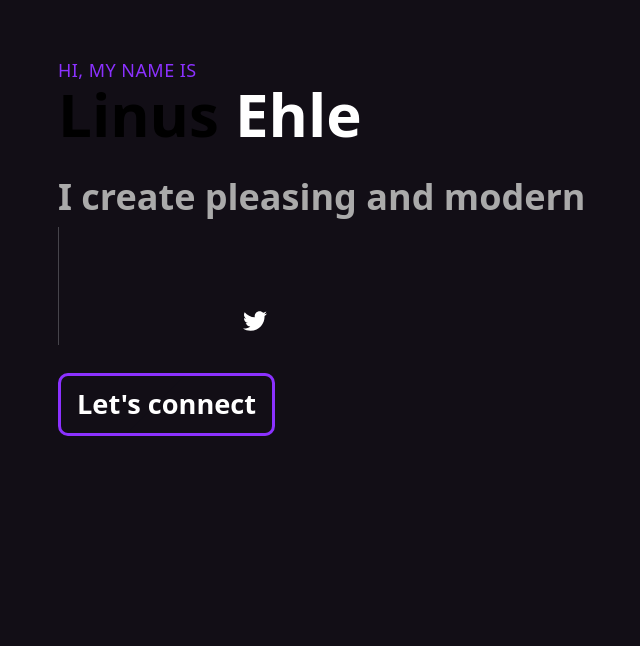
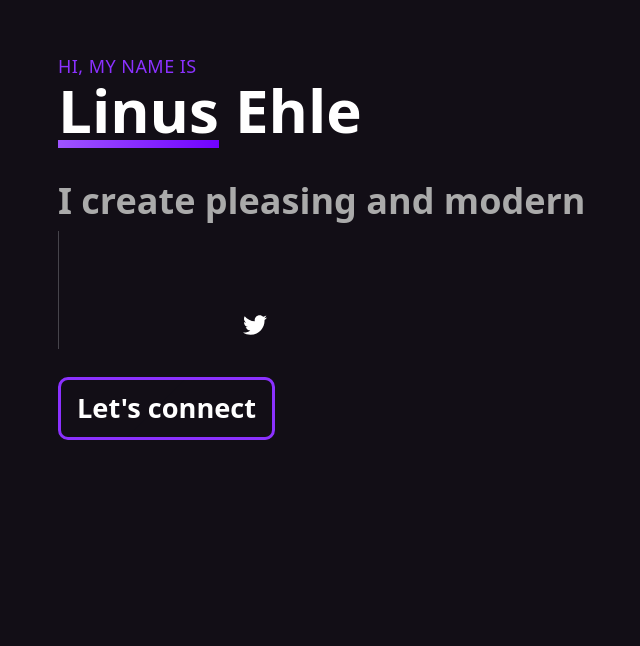
Before and after one commit to linusehle/linusehle-portfolio, a React (Vite) app: page / in a window 1280 px wide. Shown: the part 154-800 px from the top of the page, without its empty margins (242-882 px from the left). Built offline with nearby package versions, Linux system fonts and the light colour scheme.

Commit message:
feat: changed first-name color to linar-gradient

```diff
--- a/src/components/Header/header.scss
+++ b/src/components/Header/header.scss
@@ -100,3 +100,28 @@ $grey: #313131;
     }
   }
 }
+
+.emphasize {
+  background: none;
+  text-decoration: inherit;
+  font-family: system-ui;
+  font-size: 1rem;
+  color: white;
+}
+
+.border-gradient {
+  border: 10px solid;
+  border-radius: 10px;
+  border-image-slice: 1;
+  border-width: 8px;
+}
+
+.border-gradient-green {
+  border-image-source: linear-gradient(90deg, #9f55ff, #7000ff)
+}
+
+.only-top {
+  border-left: 0;
+  border-right: 0;
+  border-top: 0;
+}
```
